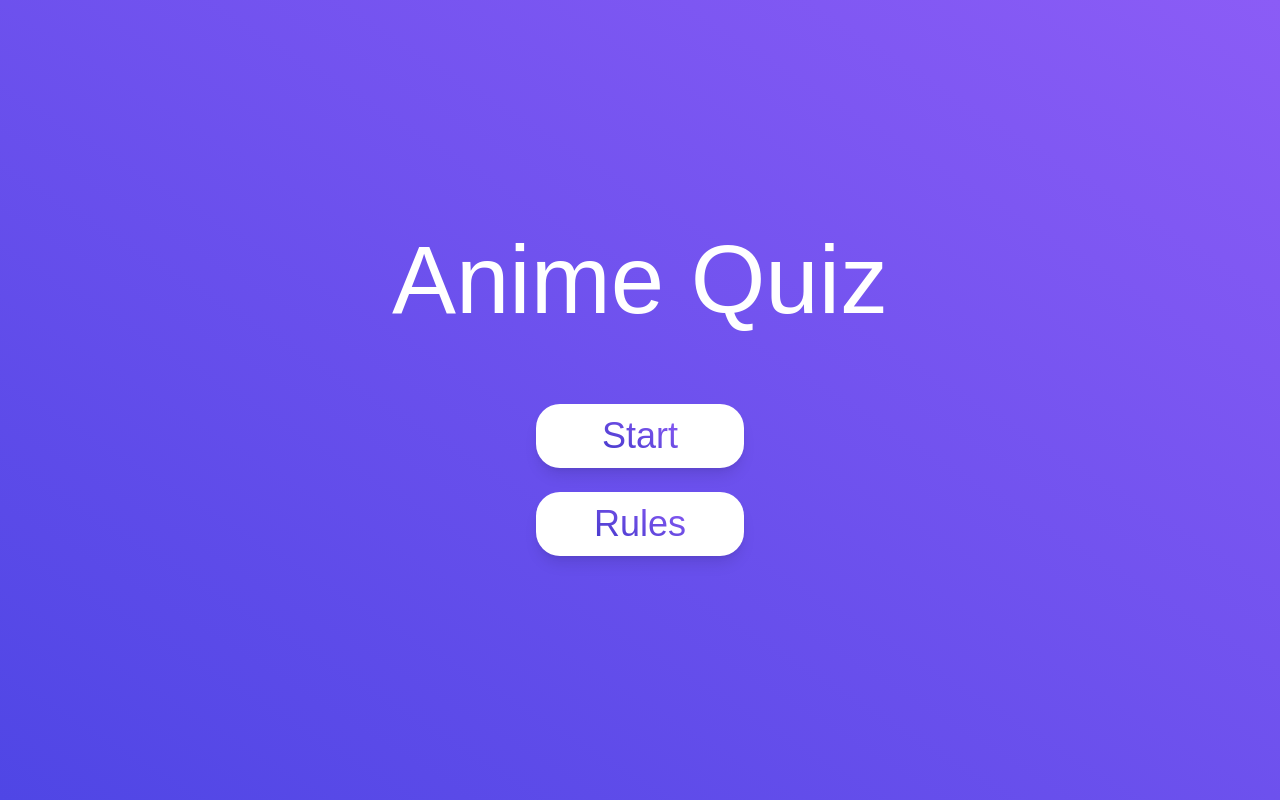
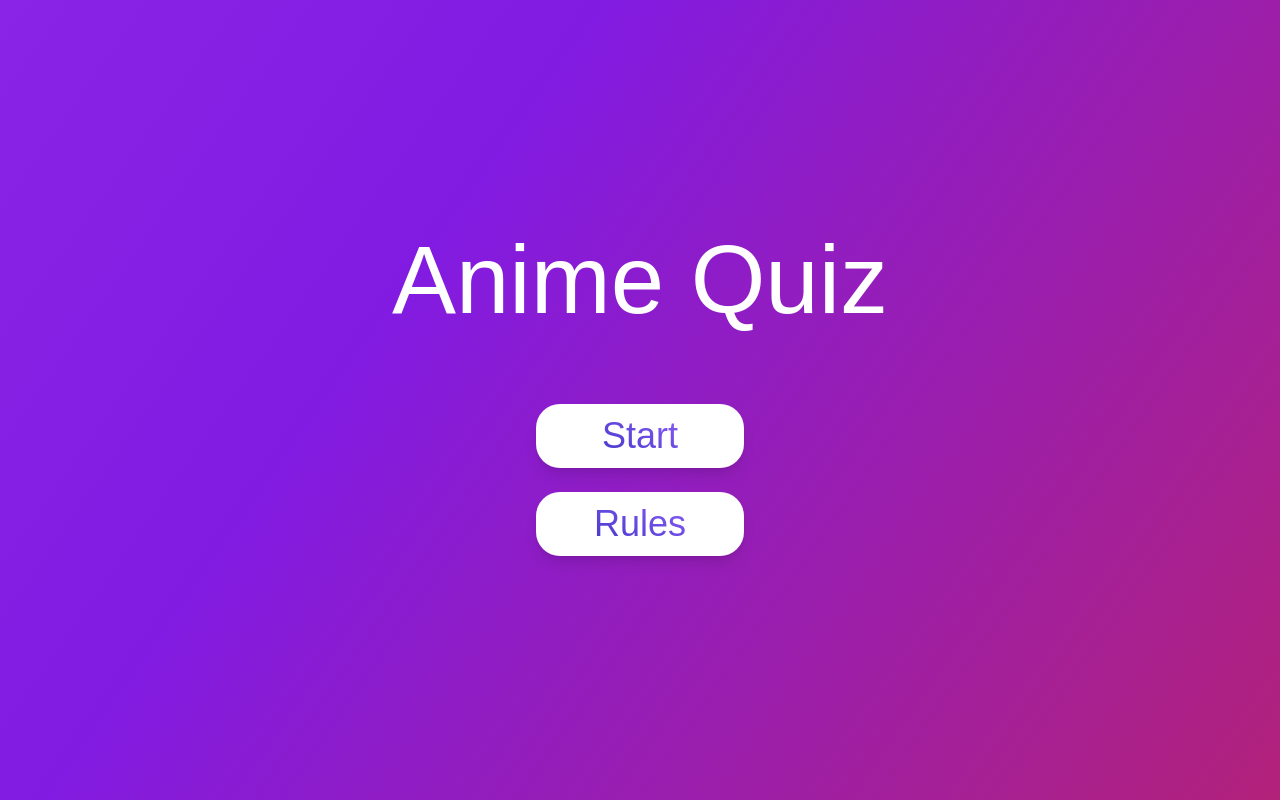
Before and after one commit to Babu-Mohammed-Izhan/animequiz, a Next.js app: page / in a window 1280 px wide. Built offline with nearby package versions, Linux system fonts and the light colour scheme.

Commit message:
Added gradient animation to frontpage

```diff
--- a/pages/index.tsx
+++ b/pages/index.tsx
@@ -10,7 +10,7 @@ const Home: NextPage = () => {
         <meta name="description" content="" />
         <link rel="icon" href="/favicon.ico" />
       </Head>
-      <main className="flex items-center justify-center flex-col min-h-screen bg-gradient-to-tr from-indigo-600 to-violet-500">
+      <main className="flex items-center justify-center flex-col min-h-screen gradient-text">
         <h1 className="lg:text-8xl text-6xl md:px-16 pb-16 text-white font-Quicksand">
           Anime Quiz
         </h1>
--- a/styles/globals.css
+++ b/styles/globals.css
@@ -3,3 +3,23 @@
 @tailwind utilities;
 
 @import url('https://fonts.googleapis.com/css2?family=Quicksand:wght@300;400;500;600;700&display=swap');
+
+@layer components {
+  .gradient-text {
+    background: linear-gradient(-55deg, #db2777, #bb2367, #821be2, #9333ea);
+    background-size: 300%;
+    animation: animated_text 10s ease-in-out infinite;
+  }
+
+  @keyframes animated_text {
+    0% {
+      background-position: 0px 50%;
+    }
+    50% {
+      background-position: 100% 50%;
+    }
+    100% {
+      background-position: 0px 50%;
+    }
+  }
+}
```
